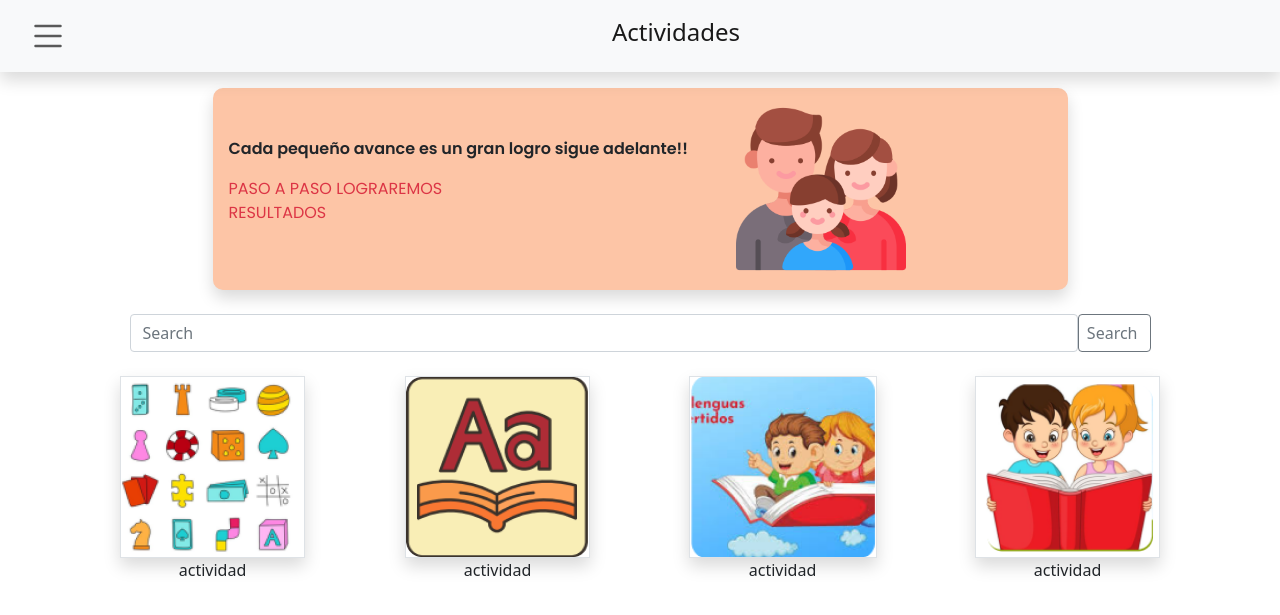
After one commit to dvBelenMG/SystemAt, a PHP site: page /actividades.php in a window 1280 px wide. The commit adds this page. Shown: the top 615 px of the page. Run offline with PHP 8.4, Linux system fonts and the light colour scheme.

Commit message:
se agregp la pantalla de actividades

```diff
--- /dev/null
+++ b/actividades.php
@@ -0,0 +1,73 @@
+<!DOCTYPE html>
+<html lang="en">
+<head>
+    <meta charset="UTF-8">
+    <meta name="viewport" content="width=device-width, initial-scale=1.0">
+    <link rel="stylesheet" href="css/bootstrap.min.css">
+    <link rel="stylesheet" href="css/main.css">
+    <title>Document</title>
+</head>
+<body>
+    <style>
+
+    </style>
+<nav class="navbar navbar-light bg-light shadow">
+    <div class="container-fluid">
+        <a class="icon nav-link active" data-bs-toggle="offcanvas" href="#offcanvasMenu" role="button">
+            <img src="img/list.svg" width="40px" alt="">
+        </a>
+        <a class="navbar-brand mx-auto" href="#">
+            <h4>Actividades</h4>
+        </a>
+    </div>
+</nav>
+
+<div class="container">
+    <div class="col-sm-12 col-md-12 col-lg-12 justify-content-center">
+        <div class="row mt-3 justify-content-center" >
+            <div class="bnr col-sm-9 col-md-9 col-sm-9 bg-ros d-flex justify-content-beetwen align-items-center p-3 radius-1 shadow">
+                <div class="text">
+                    <p class="text-poppins font-bold pe-5">Cada pequeño avance es un gran logro sigue adelante!!</p>
+                    <p class="text-poppins text-danger">PASO A PASO LOGRAREMOS <br>RESULTADOS</p>
+                </div>
+                <img src="img/family.png" width="170px" class="img-fluid img" srcset="">
+            </div>
+        </div>
+
+        <div class="row mt-4 justify-content-center">
+            <div class="col-sm-11 col-md-11 col-lg-11 justify-content-center">
+            <form class="d-flex">
+        <input class="form-control" type="search" placeholder="Search" aria-label="Search">
+        <button class="btn btn-outline-secondary ps-2" type="submit">Search</button>
+      </form>
+            </div>
+        </div>
+    </div>
+</div>
+
+<div class="container">
+    <div class="col-sm-12 col-md-12 col-lg-12">
+        <div class="row mt-4 justify-content-center text-center">
+            <div class="col-6 col-md-3">
+                <img src="img/image 43.png" class="img-fluid shadow border border-1" srcset="">
+                <p>actividad</p>
+            </div>
+            <div class="col-6 col-md-3">
+            <img src="img/image 44.png" class="img-fluid shadow border border-1" srcset="">
+            <p>actividad</p>
+            </div>
+            <div class="col-6 col-md-3">
+            <img src="img/image 45.png" class="img-fluid shadow border border-1" srcset="">
+            <p>actividad</p>
+            </div>
+            <div class="col-6 col-md-3">
+            <img src="img/image 46.png" class="img-fluid shadow border border-1" srcset="">
+                <p>actividad</p>
+            </div>
+        </div>
+    </div>
+</div>
+
+
+</body>
+</html>
--- a/css/main.css
+++ b/css/main.css
@@ -19,3 +19,21 @@ a{
 .poppins{
     font-family: poppins, erif;
 }
+
+.text-poppins{
+    font-family: 'Poppins', sans-serif;
+}
+.font-bold{
+    font-weight: 600;
+}
+
+.bg-ros{
+    background: #FDC5A6;
+}
+.img{
+    position: static;
+    align-items: end;
+}
+.radius-1{
+    border-radius: 10px;
+}
```
Also changed, not shown: img/banner.png (added), img/family.png (added), img/image 43.png (added), img/image 44.png (added), img/image 45.png (added), img/image 46.png (added).
